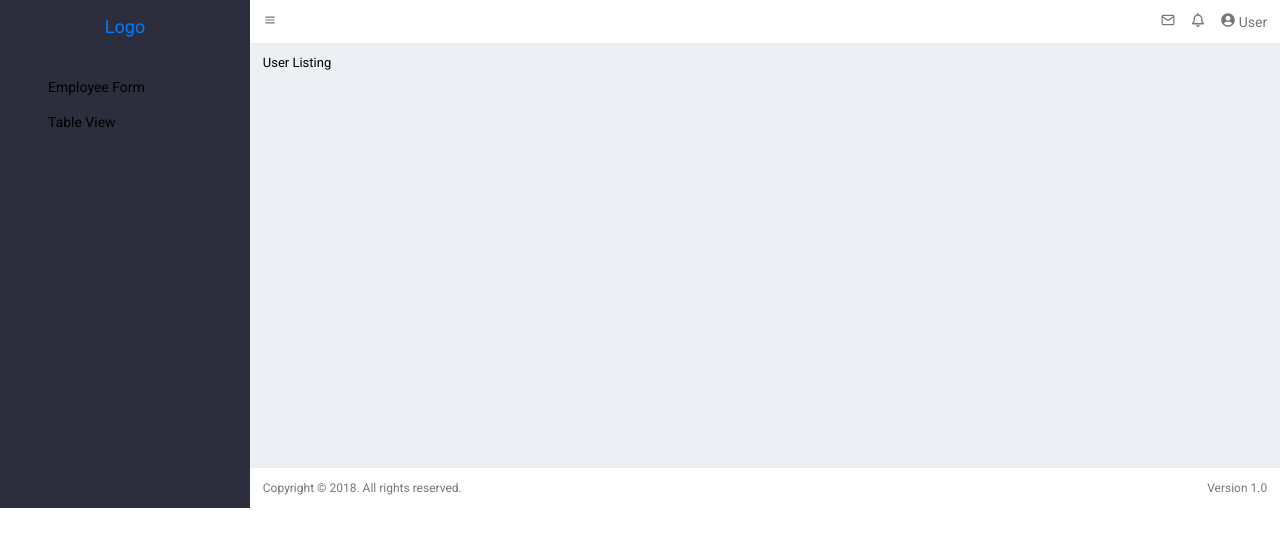
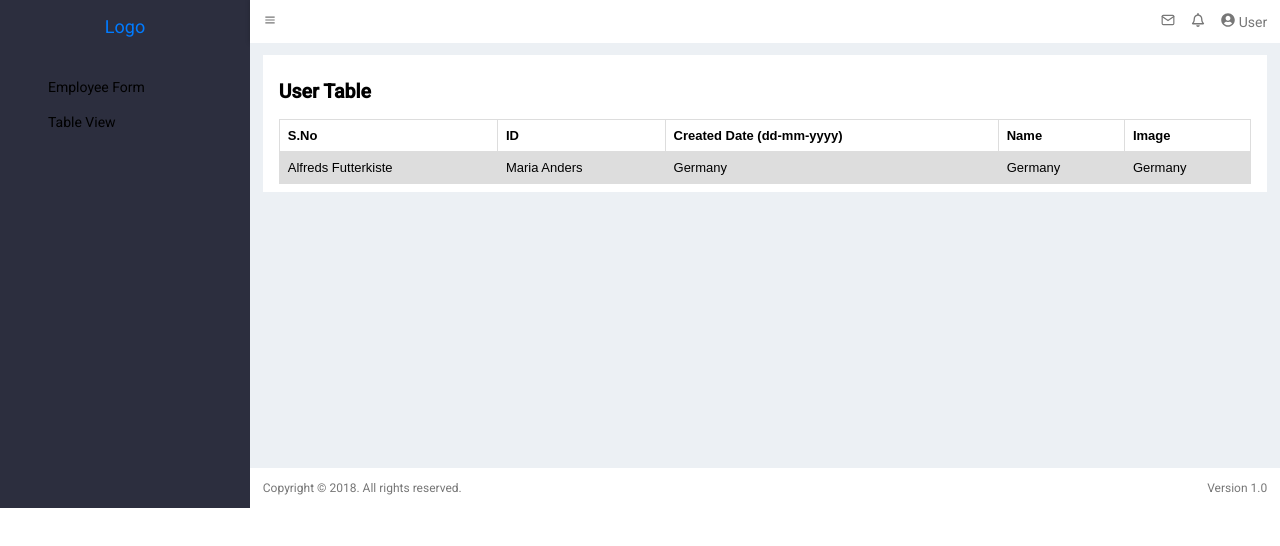
Before and after one commit to rrankawat/react-fifty-hertz, a React (Create React App) app: page /users in a window 1280 px wide. Shown: the top 546 px of the page. Built offline with nearby package versions, Linux system fonts and the light colour scheme.

Commit message:
Users List

```diff
--- a/src/index.css
+++ b/src/index.css
@@ -78,6 +78,23 @@ label {
   background-color: var(--primary);
   border-radius: 3px;
   color: #fff;
+}
+
+.table {
+  font-family: arial, sans-serif;
+  border-collapse: collapse;
+  width: 100%;
+}
+
+.table td,
+.table th {
+  border: 1px solid #dddddd;
+  text-align: left;
+  padding: 8px;
+}
+
+.table tr:nth-child(even) {
+  background-color: #dddddd;
 }
 /* Utils - End */
 
--- a/src/pages/users/UserList.js
+++ b/src/pages/users/UserList.js
@@ -2,7 +2,30 @@ import React from 'react'
 import MainLayout from '../../layouts/MainLayout'
 
 const UserList = () => {
-  return <MainLayout>User Listing</MainLayout>
+  return (
+    <MainLayout>
+      <section className='panel'>
+        <h2>User Table</h2>
+
+        <table className='table'>
+          <tr>
+            <th>S.No</th>
+            <th>ID</th>
+            <th>Created Date (dd-mm-yyyy)</th>
+            <th>Name</th>
+            <th>Image</th>
+          </tr>
+          <tr>
+            <td>Alfreds Futterkiste</td>
+            <td>Maria Anders</td>
+            <td>Germany</td>
+            <td>Germany</td>
+            <td>Germany</td>
+          </tr>
+        </table>
+      </section>
+    </MainLayout>
+  )
 }
 
 export default UserList
```
